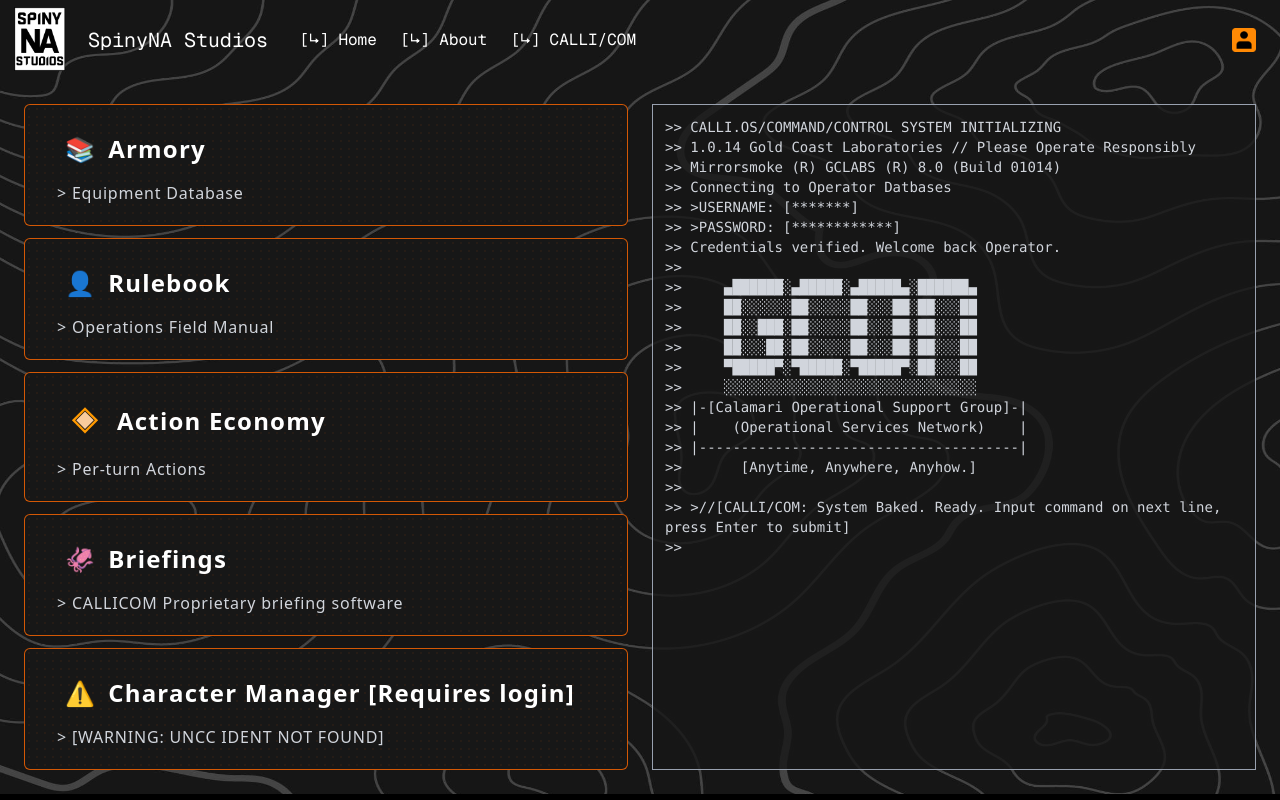
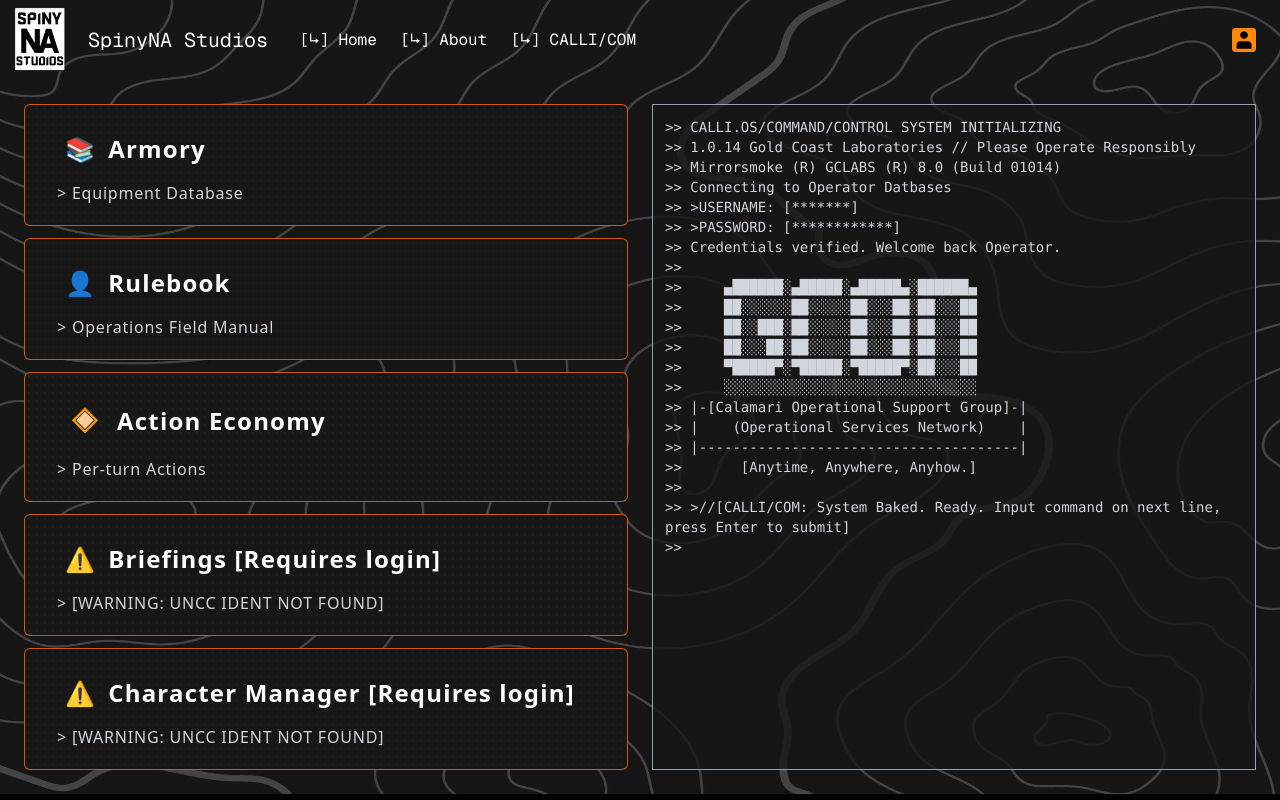
Before and after one commit to RudrNaik/CALLICOM, a React (Vite) app in the folder frontend/: page /CALLICOM in a window 1280 px wide. Shown: the top 800 px of the page. Built offline with nearby package versions, Linux system fonts and the light colour scheme.

Commit message:
locked the briefing view again until we can fix some things.

```diff
--- a/frontend/src/CALLICOM.jsx
+++ b/frontend/src/CALLICOM.jsx
@@ -120,6 +120,7 @@ const TerminalPage = () => {
             transition={{ duration: 0.3, delay: 0.8 }}
             className="flicker"
           >
+            {isLoggedIn ? (
               <TerminalPanel
                 title="Briefings"
                 subtitle="CALLICOM Proprietary briefing software"
@@ -127,6 +128,15 @@ const TerminalPage = () => {
                 onHover={handleHover}
                 link={"/CALLICOM/campaigns"}
               />
+            ) : (
+              <TerminalPanel
+                title="Briefings [Requires login]"
+                subtitle="[WARNING: UNCC IDENT NOT FOUND]"
+                icon="⚠️"
+                onHover={handleHover}
+                link={"/login"}
+              />
+            )}
           </motion.div>
 
           <motion.div
```
